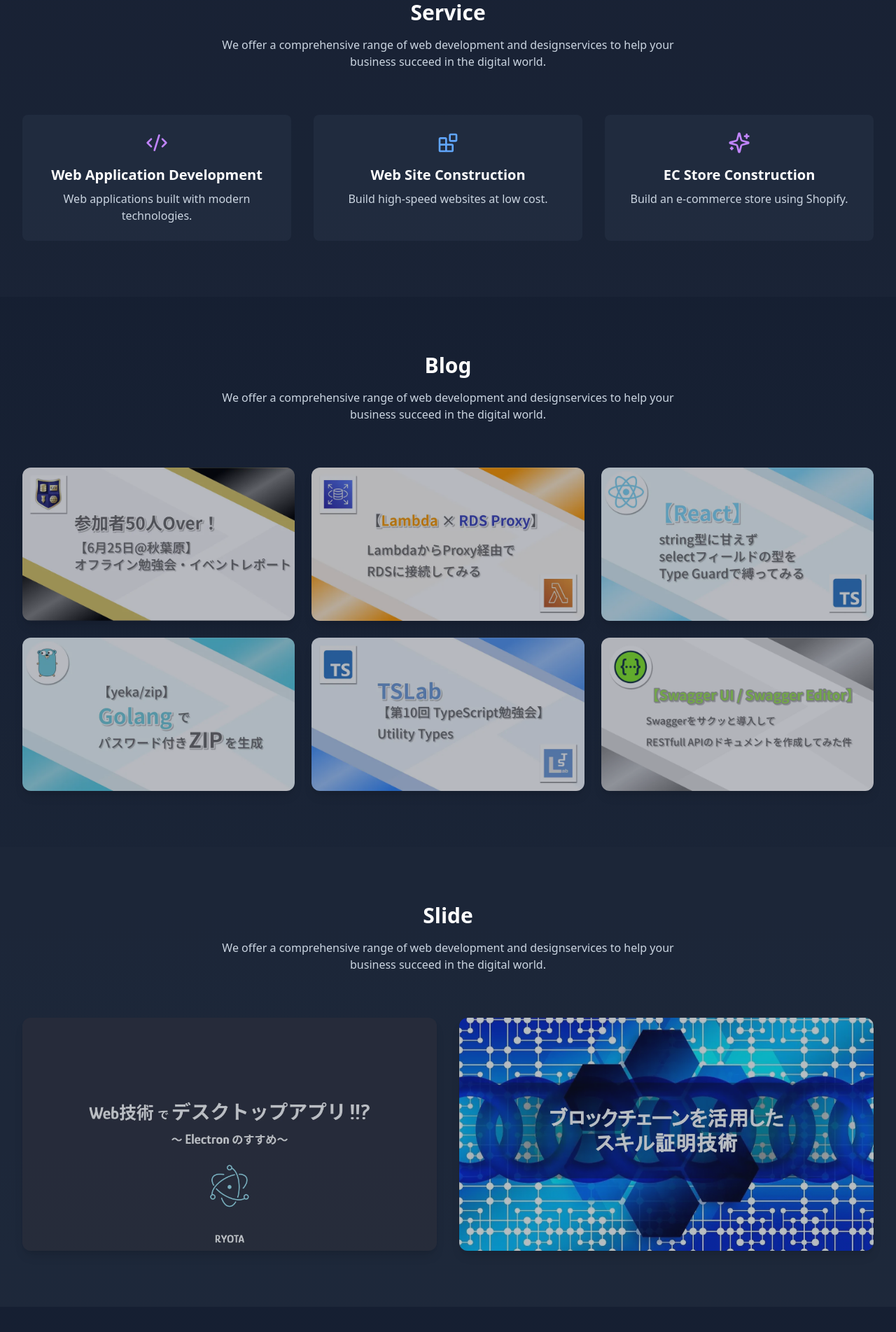
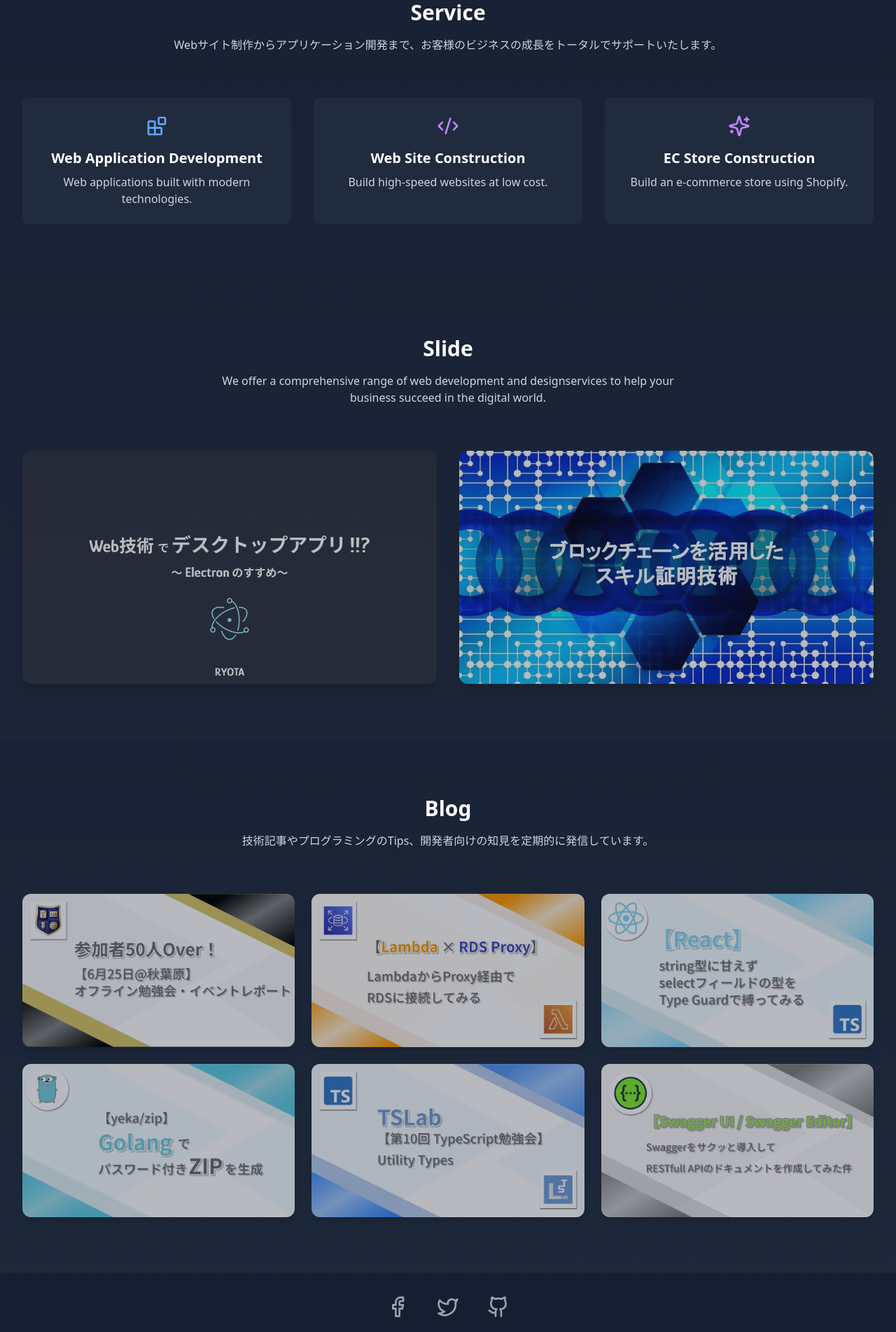
Before and after one commit to RYOTA-F/wisteria-web-v2, a Next.js app: page / in a window 1280 px wide. Shown: the part 880-2783 px from the top of the page at 70% size. Built offline with nearby package versions, Linux system fonts and the light colour scheme.

Commit message:
:sparkles: キャリアページ 実装

```diff
--- a/app/career/page.tsx
+++ b/app/career/page.tsx
@@ -1,5 +1,10 @@
 import { CareerTimeline } from '../components/CareerTimeLine/CareerTimeLine'
 
 export default function Career() {
-  return <CareerTimeline />
+  return (
+    <div className="text-center pt-[15vh]">
+      <h2 className="text-3xl font-bold text-white">Career</h2>
+      <CareerTimeline />
+    </div>
+  )
 }
--- a/app/components/Blog/Blog.tsx
+++ b/app/components/Blog/Blog.tsx
@@ -40,8 +40,7 @@ export function Blog() {
         <div className="text-center mb-16">
           <h2 className="text-3xl font-bold text-white mb-4">Blog</h2>
           <p className="text-slate-300 max-w-2xl mx-auto">
-            We offer a comprehensive range of web development and designservices
-            to help your business succeed in the digital world.
+            技術記事やプログラミングのTips、開発者向けの知見を定期的に発信しています。
           </p>
         </div>
         <div className="grid md:grid-cols-2 lg:grid-cols-3 gap-6">
--- a/app/components/CareerTimeLine/CareerTimeLine.tsx
+++ b/app/components/CareerTimeLine/CareerTimeLine.tsx
@@ -4,14 +4,11 @@ import { InteractiveBackground } from '../InteractiveBackground/InteractiveBackg
 
 export function CareerTimeline() {
   return (
-    <section id="career" className="py-20 text-white min-h-screen">
+    <section id="career" className="pb-20 text-white min-h-screen">
       <div className="fixed inset-0 h-screen w-full">
         <InteractiveBackground />
       </div>
-      <div className="relative mx-auto max-w-2xl mt-40 w-full pb-[60px] pt-5 text-left px-0">
-        <div className="absolute top-0 h-full w-[3px] bg-[#427bbf] left-[15%]" />
-        <CareerYears items={CAREER.ITEMS} />
-      </div>
+      <CareerYears items={CAREER.ITEMS} />
     </section>
   )
 }
--- a/app/components/CareerYears/CareerYears.tsx
+++ b/app/components/CareerYears/CareerYears.tsx
@@ -19,6 +19,8 @@ interface CareerYearsProps {
 export function CareerYears({ items }: CareerYearsProps) {
   return (
     <>
+      <div className="relative mx-auto max-w-2xl mt-24 w-full pb-[60px] pt-5 text-left px-0">
+        <div className="absolute top-0 h-full w-[3px] bg-[#427bbf] left-[15%]" />
         {items.map((yearGroup, yearIndex) => (
           <div key={yearIndex}>
             <span className="font-bold ml-1 text-2xl">{yearGroup.YEAR}</span>
@@ -27,6 +29,7 @@ export function CareerYears({ items }: CareerYearsProps) {
             </ul>
           </div>
         ))}
+      </div>
     </>
   )
 }
--- a/app/components/Footer/Footer.tsx
+++ b/app/components/Footer/Footer.tsx
@@ -1,7 +1,10 @@
+import { SocialLinks } from '../SocialLinks/SocialLinks'
+
 export function Footer() {
   return (
     <footer className="bg-slate-900/50 py-8 text-slate-400 text-center">
-      <p>© 2024 Wisteria Web</p>
+      <SocialLinks />
+      <p className="mt-8">© 2024 Wisteria Web</p>
     </footer>
   )
 }
--- a/app/components/Header/Header.tsx
+++ b/app/components/Header/Header.tsx
@@ -1,19 +1,25 @@
-const menus = [
-  { key: 'Home', href: '/' },
-  { key: 'Service', href: '/#service' },
-  { key: 'Blog', href: '/#blog' },
-  { key: 'Slide', href: '/#slide' },
-]
+import Link from 'next/link'
 
 export function Header() {
+  const menus = [
+    { key: 'Home', href: '/' },
+    { key: 'Service', href: '/#service' },
+    { key: 'Slide', href: '/#slide' },
+    { key: 'Blog', href: '/#blog' },
+    { key: 'Career', href: '/career' },
+  ]
+
   return (
     <header className="fixed w-full bg-slate-900/90 backdrop-blur-sm z-50">
       <div className="max-w-7xl mx-auto px-4 sm:px-6 lg:px-8">
         <div className="flex justify-between items-center py-4">
           <div className="flex items-center">
-            <span className="text-2xl font-bold bg-gradient-to-r from-purple-400 to-blue-400 text-transparent bg-clip-text">
-              Wisteria Web
-            </span>
+            <Link
+              href="/"
+              className="text-2xl font-bold bg-gradient-to-r from-purple-400 to-blue-400 text-transparent bg-clip-text"
+            >
+              RYOTA's Portfolio
+            </Link>
           </div>
 
           <nav className="hidden md:flex space-x-8">
--- a/app/components/Hero/Hero.tsx
+++ b/app/components/Hero/Hero.tsx
@@ -1,3 +1,4 @@
+import Link from 'next/link'
 import { ChevronDown } from 'lucide-react'
 import { InteractiveBackground } from '@/app/components/InteractiveBackground/InteractiveBackground'
 import { Title } from '@/app/components/Title/Title'
@@ -10,22 +11,22 @@ export function Hero() {
       <div className="relative max-w-7xl mx-auto pt-[15%] px-4 sm:px-6 lg:px-8 text-center z-10">
         <Title />
         <div className="flex justify-center gap-4 pt-20">
-          <a
+          <Link
             href="/career"
             className="px-8 py-3 bg-gradient-to-r from-purple-500 to-blue-500 text-white rounded-lg hover:opacity-90 transition-all hover:scale-105"
           >
             Career
-          </a>
-          <a
+          </Link>
+          <Link
             href="#skills"
             className="px-8 py-3 bg-gradient-to-r from-purple-500 to-blue-500 text-white rounded-lg hover:opacity-90 transition-all hover:scale-105"
           >
             Skill
-          </a>
+          </Link>
         </div>
-        <div className="mt-16 animate-bounce">
+        <Link href="/#service" className="mt-16 animate-bounce block">
           <ChevronDown className="mx-auto text-white/50" size={32} />
-        </div>
+        </Link>
       </div>
     </section>
   )
--- a/app/components/Service/Service.tsx
+++ b/app/components/Service/Service.tsx
@@ -2,12 +2,12 @@ import { Code2, Blocks, Sparkles } from 'lucide-react'
 
 const services = [
   {
-    icon: <Code2 className="w-8 h-8 text-purple-400" />,
+    icon: <Blocks className="w-8 h-8 text-blue-400" />,
     title: 'Web Application Development',
     description: 'Web applications built with modern technologies.',
   },
   {
-    icon: <Blocks className="w-8 h-8 text-blue-400" />,
+    icon: <Code2 className="w-8 h-8 text-purple-400" />,
     title: 'Web Site Construction',
     description: 'Build high-speed websites at low cost.',
   },
@@ -24,9 +24,8 @@ export function Service() {
       <div className="max-w-7xl mx-auto px-4 sm:px-6 lg:px-8">
         <div className="text-center mb-16">
           <h2 className="text-3xl font-bold text-white mb-4">Service</h2>
-          <p className="text-slate-300 max-w-2xl mx-auto">
-            We offer a comprehensive range of web development and designservices
-            to help your business succeed in the digital world.
+          <p className="text-slate-300 mx-auto">
+            Webサイト制作からアプリケーション開発まで、お客様のビジネスの成長をトータルでサポートいたします。
           </p>
         </div>
         <div className="grid md:grid-cols-3 gap-8">
--- a/app/components/Slide/Slide.tsx
+++ b/app/components/Slide/Slide.tsx
@@ -5,10 +5,12 @@ const documents = [
   {
     title: 'Web技術でデスクトップアプリ!!?',
     image: '/images/web_skill_electron.webp',
+    url: 'https://speakerdeck.com/weberyota/webji-shu-de-desukutotupuapuri-electron-nosusume',
   },
   {
     title: 'ブロックチェーンを活用した\nスキル証明技術',
     image: '/images/blockcerts.webp',
+    url: 'https://speakerdeck.com/weberyota/hurotukutienwohuo-yong-sitasukiruzheng-ming-ji-shu',
   },
 ]
 
--- a/app/components/SlideCard/SlideCart.tsx
+++ b/app/components/SlideCard/SlideCart.tsx
@@ -1,10 +1,14 @@
+import Link from 'next/link'
+
 interface SlideCardProps {
   title: string
   image: string
+  url: string
 }
 
-export function SlideCard({ title, image }: SlideCardProps) {
+export function SlideCard({ title, image, url }: SlideCardProps) {
   return (
+    <Link href={url} target="brank">
       <div className="group relative overflow-hidden rounded-xl shadow-lg transition-transform hover:scale-105">
         <div className={'relative aspect-[16/9] w-full overflow-hidden'}>
           {image && (
@@ -16,5 +20,6 @@ export function SlideCard({ title, image }: SlideCardProps) {
           )}
         </div>
       </div>
+    </Link>
   )
 }
--- /dev/null
+++ b/app/components/SocialLinks/SocialLinks.tsx
@@ -0,0 +1,36 @@
+import Link from 'next/link'
+import { Facebook, Github, Twitter } from 'lucide-react'
+
+export function SocialLinks() {
+  return (
+    <div className="flex gap-10 items-center justify-center">
+      <Link
+        href="https://www.facebook.com/ryota.fujishima.9"
+        target="_blank"
+        rel="noopener noreferrer"
+        className="text-gray-400 hover:text-purple-400 transition-colors duration-200 rounded-full hover:bg-gray-800"
+        aria-label="Facebook"
+      >
+        <Facebook size={32} />
+      </Link>
+      <Link
+        href="https://x.com/WEBERYOTA"
+        target="_blank"
+        rel="noopener noreferrer"
+        className="text-gray-400 hover:text-purple-400 transition-colors duration-200 rounded-full hover:bg-gray-800"
+        aria-label="X (Twitter)"
+      >
+        <Twitter size={32} />
+      </Link>
+      <Link
+        href="https://github.com/RYOTA-F"
+        target="_blank"
+        rel="noopener noreferrer"
+        className="text-gray-400 hover:text-purple-400 transition-colors duration-200 rounded-full hover:bg-gray-800"
+        aria-label="GitHub"
+      >
+        <Github size={32} />
+      </Link>
+    </div>
+  )
+}
--- a/app/page.tsx
+++ b/app/page.tsx
@@ -1,15 +1,15 @@
 import { Hero } from '@/app/components/Hero/Hero'
 import { Service } from '@/app/components/Service/Service'
+import { Slide } from '@/app/components/Slide/Slide'
 import { Blog } from '@/app/components/Blog/Blog'
-import { Slide } from '@/app/components/Slide/Slide'
 
 export default function Home() {
   return (
     <>
       <Hero />
       <Service />
+      <Slide />
       <Blog />
-      <Slide />
     </>
   )
 }
```
Lines whose indentation alone changed are shown as unchanged.
